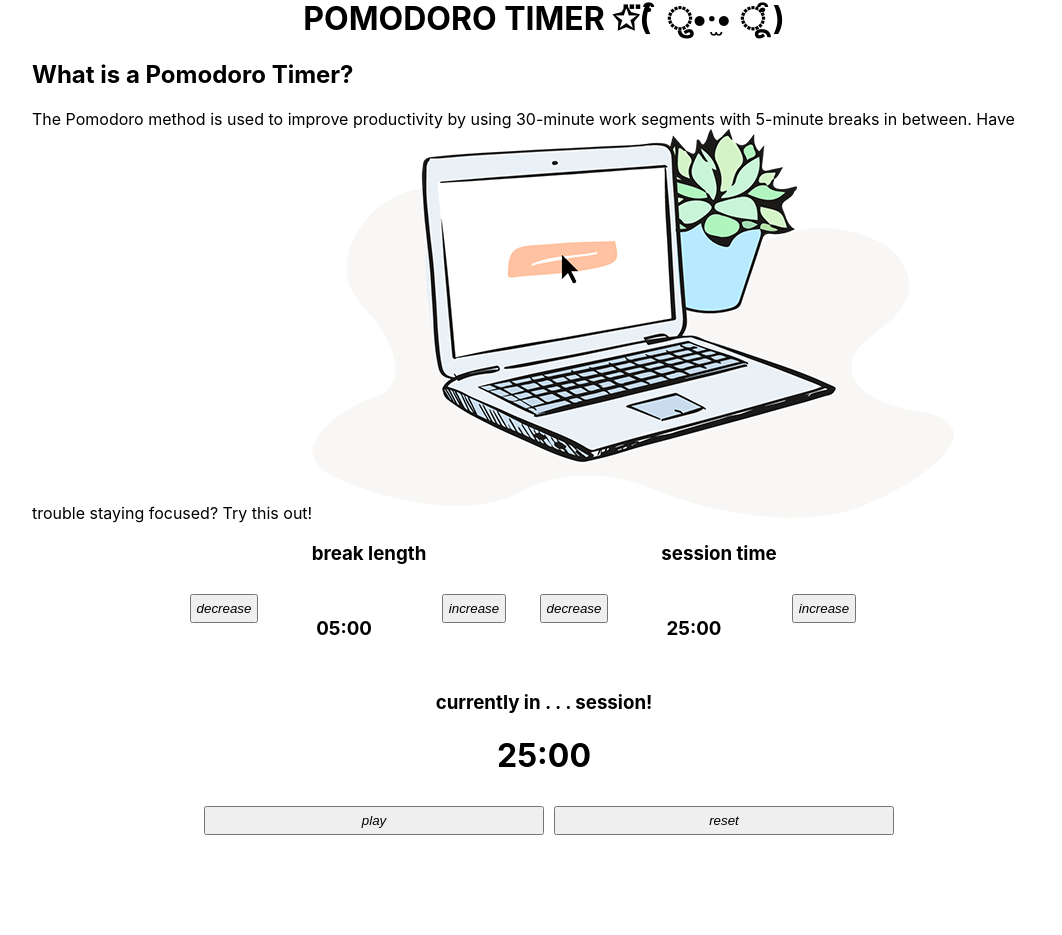
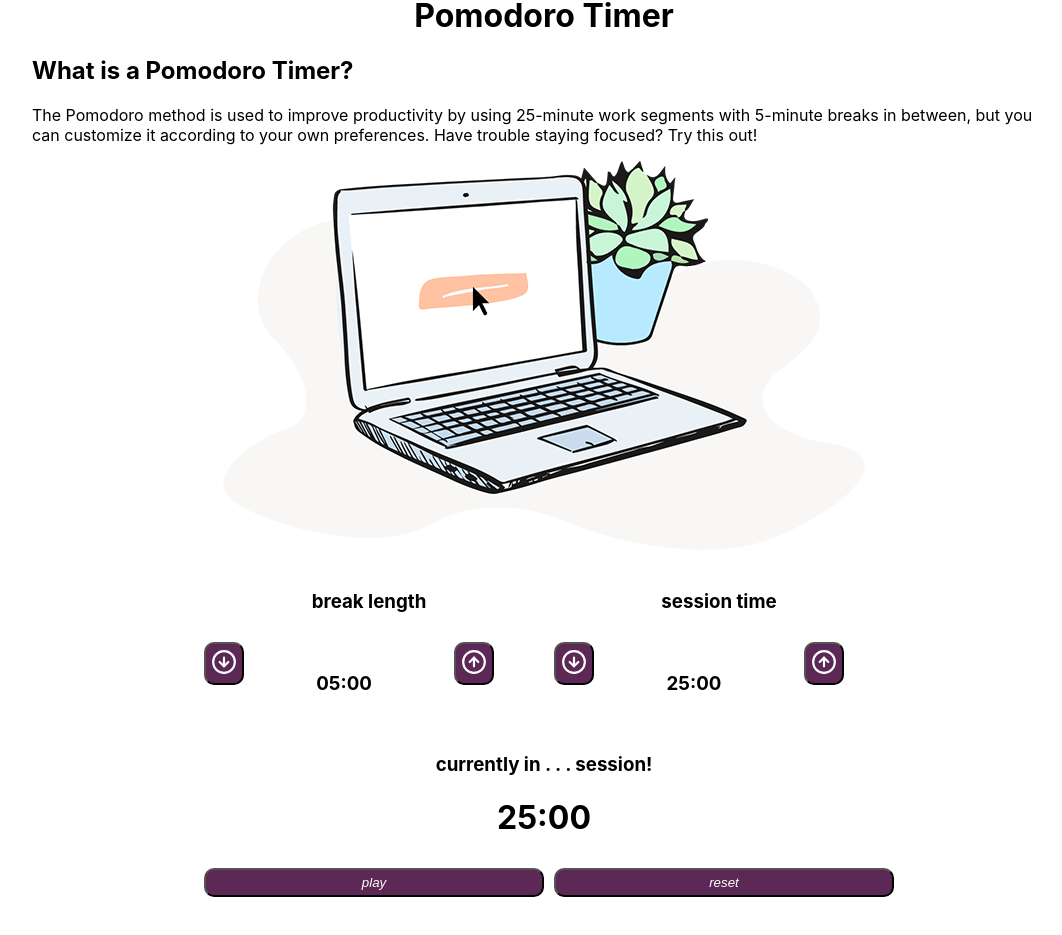
Before and after one commit to jadaharrison/WicsTechProject, a React (Create React App) app: page /timer in a window 1280 px wide. Shown: the part 313-1248 px from the top of the page, without its empty margins (96-1158 px from the left). Before the commit the page ends 1224 px from the top, so only its background shows below. Built offline with nearby package versions, Linux system fonts and the light colour scheme.

Commit message:
Updated Timer page

```diff
--- a/package.json
+++ b/package.json
@@ -8,6 +8,7 @@
     "@testing-library/user-event": "^12.8.1",
     "react": "^17.0.1",
     "react-dom": "^17.0.1",
+    "react-icons": "^4.2.0",
     "react-router-dom": "^5.2.0",
     "react-scripts": "^4.0.3",
     "web-vitals": "^1.1.0"
--- a/src/Timer.css
+++ b/src/Timer.css
@@ -4,11 +4,6 @@
     grid-template-columns: 50px 200px 50px;
     justify-items: center;
     align-items: center;
-}
-
-
-p {
-    text-align: center;
 }
 
 .dual-container{
@@ -18,3 +13,13 @@ p {
     margin: auto;
     align-items: center;
 }
+
+.button {
+    background:rgb(92, 40, 85);
+    border-radius: 10px;
+    color: white;
+  }
+
+p {
+    text-align: center;
+}
--- a/src/Timer.js
+++ b/src/Timer.js
@@ -1,7 +1,8 @@
 import React from "react";
 import "./App.css";
-import './Timer.css'
-
+import './Timer.css';
+import { FiArrowUpCircle } from 'react-icons/fi';
+import { FiArrowDownCircle } from 'react-icons/fi';
 
 function Timer() {
     const [displayTime, setDisplayTime] = React.useState(25 * 60);
@@ -90,12 +91,13 @@ function Timer() {
 
     return (
         <div className = "timer">
-            <h1> POMODORO TIMER ✩⃛( ͒ ु•·̫• ू ͒) </h1>
+            <h1> Pomodoro Timer </h1>
+
                 <h2> What is a Pomodoro Timer? </h2>
-                    The Pomodoro method is used to improve productivity by using
-                    30-minute work segments with 5-minute breaks in between.
-                    Have trouble staying focused? Try this out!
-                <img src={"laptop.png"} alt={"cute graphic"}/>
+                    The Pomodoro method is used to improve productivity by using 25-minute work segments with 5-minute breaks in between,
+                    but you can customize it according to your own preferences. Have trouble staying focused? Try this out!
+
+                <p> <img src={"laptop.png"} alt={"cute graphic"}/> </p>
                 <div className="center-align">
                     <div className="dual-container">
                         <Length
@@ -119,19 +121,19 @@ function Timer() {
                 <div className="dual-container">
                     <button
                         onClick={controlTime}
-                        className="btn-small deep-purple lighten-2"
+                        className="button"
                     >
                         {timerOn ? (
-                            <i className="material-icons">pause</i>
+                            <i>pause</i>
                         ) : (
-                            <i className="material-icons">play</i>
+                            <i>play</i>
                         )}
                     </button>
                     <button
                         onClick={resetTime}
-                        className="btn-small deep-purple lighten-2"
+                        className="button"
                     >
-                        <i className="material-icons">reset</i>
+                        <i>reset</i>
                     </button>
                 </div>
         </div>
@@ -146,16 +148,16 @@ function Timer() {
                 <div className="time-sets">
                     <button
                         onClick={() => changeTime(-60, type)}
-                        className="btn-small deep-purple lighten-2"
+                        className="button"
                     >
-                        <i className="material-icons">decrease</i>
+                        <FiArrowDownCircle size = '10x'/>
                     </button>
                     <h3>{formatTime(time)}</h3>
                     <button
                         onClick={() => changeTime(60, type)}
-                        className="btn-small deep-purple lighten-2"
+                        className="button"
                     >
-                        <i className="material-icons">increase</i>
+                        <FiArrowUpCircle size = '10x' />
                     </button>
                 </div>
             </div>
```
Also changed, not shown: 1 other file (tests, documents, lock files or other folders).
